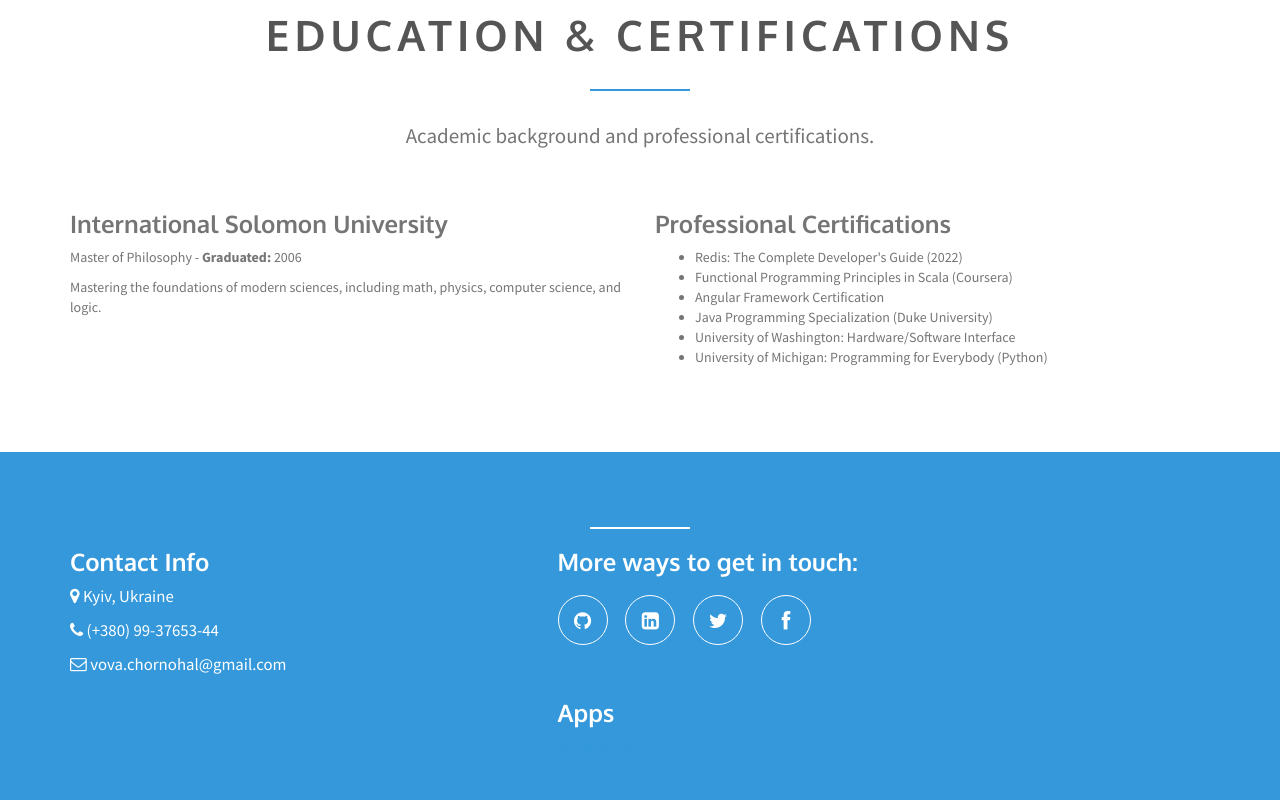
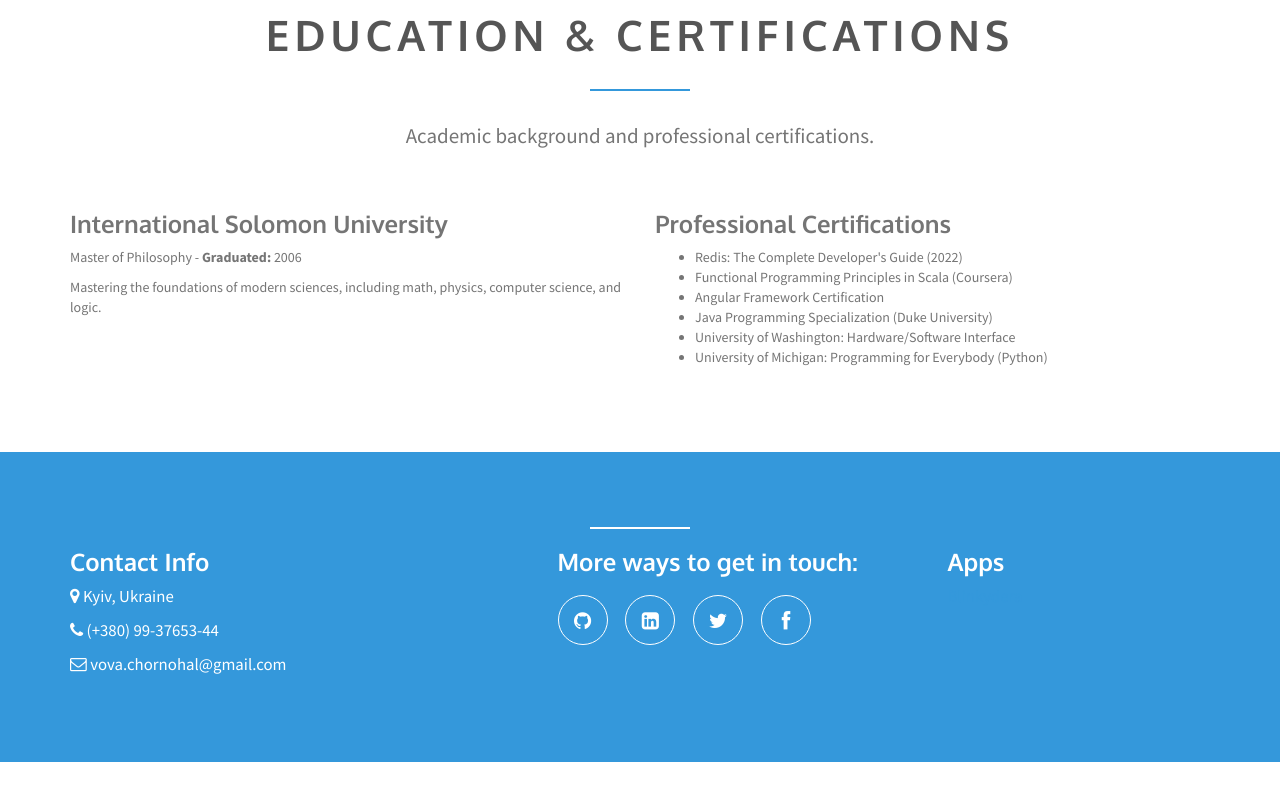
Before and after one commit to VolodymyrChornohal/VolodymyrChornohal.github.io, a plain HTML site: page index.html in a window 1280 px wide. Shown: the part 3574-4374 px from the top of the page. After the commit the page ends 4336 px from the top, so only its background shows below. Drawn offline with nearby package versions, Linux system fonts and the light colour scheme.

Commit message:
Update index.html

```diff
--- a/index.html
+++ b/index.html
@@ -325,7 +325,7 @@
             <p><i class="fa fa-envelope-o"></i> vova.chornohal@gmail.com</p>
           </div>
 
-          <div class="col-sm-7">
+          <div class="col-sm-4">
           <h3>More ways to get in touch:</h3>
               <div class="social-icons">
                         <a href="https://github.com/volodymyrchornohal" class="btn btn-round btn-clear btn-github"><i class="fa fa-github"></i></a>
@@ -334,9 +334,9 @@
                         <a href="https://www.facebook.com/volodymyr.chornohal" class="btn btn-round btn-clear btn-facebook"><i class="fa fa-facebook"></i></a>
                 </div>
           </div>
-          <div class="col-sm-5 contact-info">
-              <h3>Apps</h3>
-              <p><a href="https://volodymyrchornohal.github.io/blinkydera/">Blinkydera</a></p>
+          <div class="col-sm-3 contact-info">
+            <h3>Apps</h3>
+            <p><a href="https://volodymyrchornohal.github.io/blinkydera/">Blinkydera</a></p>
           </div>
         </div><!-- End row -->
 
```
